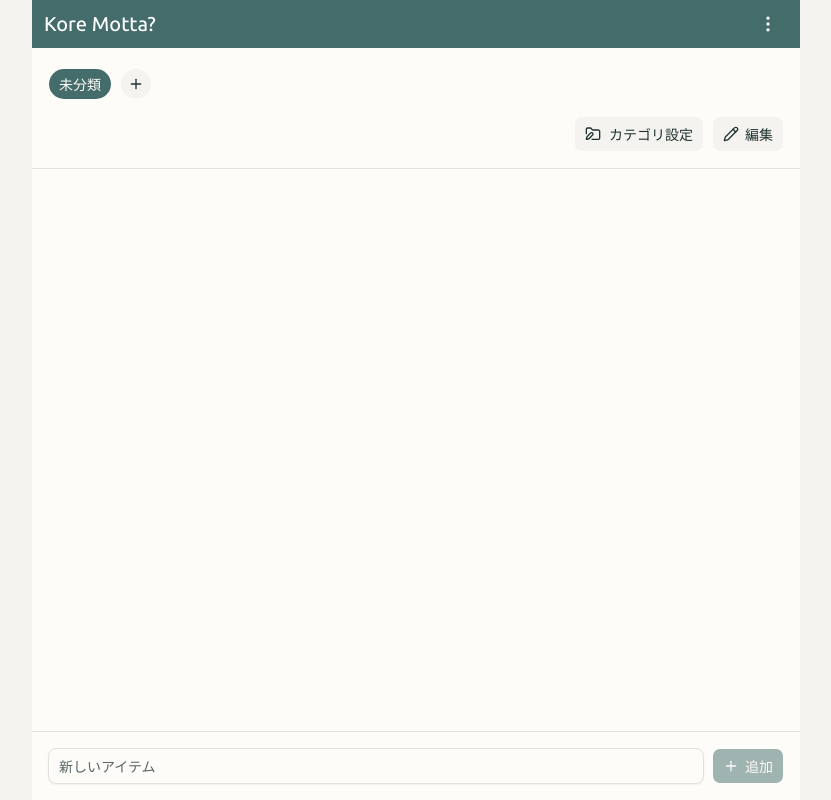
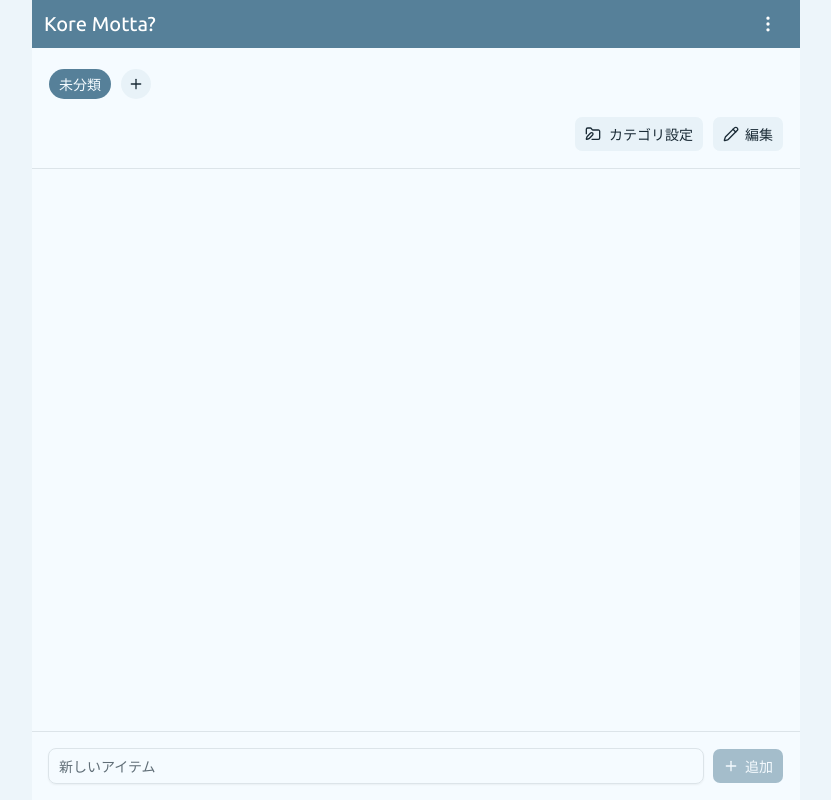
Before and after one commit to kem198/kore-motta, a Next.js app: page / in a window 1280 px wide. Shown: the whole page, without its empty margins (224-1055 px from the left). Built offline with nearby package versions, Linux system fonts and the light colour scheme; a web font is replaced by a local one.

Commit message:
fix: update theme and background colors in manifest and globals CSS

```diff
--- a/src/app/globals.css
+++ b/src/app/globals.css
@@ -51,71 +51,71 @@
 }
 
 :root {
-  --background: oklch(0.99 0.004 90);
-  --foreground: oklch(0.26 0.025 195);
-  --card: oklch(1 0.004 90);
-  --card-foreground: oklch(0.26 0.025 195);
-  --popover: oklch(1 0.004 90);
-  --popover-foreground: oklch(0.26 0.025 195);
-  --primary: oklch(0.5 0.045 195);
-  --primary-foreground: oklch(0.985 0.006 90);
-  --secondary: oklch(0.965 0.006 90);
-  --secondary-foreground: oklch(0.3 0.025 195);
-  --muted: oklch(0.965 0.006 90);
-  --muted-foreground: oklch(0.5 0.018 195);
-  --accent: oklch(0.967 0.008 135);
-  --accent-foreground: oklch(0.21 0.018 135);
+  --background: oklch(0.985 0.008 235);
+  --foreground: oklch(0.22 0.022 235);
+  --card: oklch(0.995 0.006 235);
+  --card-foreground: oklch(0.22 0.022 235);
+  --popover: oklch(0.995 0.006 235);
+  --popover-foreground: oklch(0.22 0.022 235);
+  --primary: oklch(0.58 0.06 235);
+  --primary-foreground: oklch(0.985 0.008 235);
+  --secondary: oklch(0.955 0.014 235);
+  --secondary-foreground: oklch(0.28 0.03 235);
+  --muted: oklch(0.965 0.011 235);
+  --muted-foreground: oklch(0.53 0.022 235);
+  --accent: oklch(0.945 0.019 235);
+  --accent-foreground: oklch(0.28 0.03 235);
   --destructive: oklch(0.577 0.245 27.325);
-  --border: oklch(0.91 0.008 90);
-  --input: oklch(0.91 0.008 90);
-  --ring: oklch(0.61 0.035 195);
-  --chart-1: oklch(0.5 0.045 195);
-  --chart-2: oklch(0.58 0.03 135);
-  --chart-3: oklch(0.62 0.025 85);
-  --chart-4: oklch(0.58 0.025 235);
-  --chart-5: oklch(0.55 0.025 300);
+  --border: oklch(0.915 0.011 235);
+  --input: oklch(0.915 0.011 235);
+  --ring: oklch(0.68 0.042 235);
+  --chart-1: oklch(0.68 0.06 235);
+  --chart-2: oklch(0.61 0.052 215);
+  --chart-3: oklch(0.54 0.045 250);
+  --chart-4: oklch(0.47 0.038 225);
+  --chart-5: oklch(0.4 0.032 240);
   --radius: 0.625rem;
-  --sidebar: oklch(0.98 0.006 90);
-  --sidebar-foreground: oklch(0.26 0.025 195);
-  --sidebar-primary: oklch(0.5 0.045 195);
-  --sidebar-primary-foreground: oklch(0.985 0.006 90);
-  --sidebar-accent: oklch(0.96 0.012 135);
-  --sidebar-accent-foreground: oklch(0.3 0.022 135);
-  --sidebar-border: oklch(0.91 0.008 90);
-  --sidebar-ring: oklch(0.61 0.035 195);
+  --sidebar: oklch(0.98 0.01 235);
+  --sidebar-foreground: oklch(0.22 0.022 235);
+  --sidebar-primary: oklch(0.58 0.06 235);
+  --sidebar-primary-foreground: oklch(0.985 0.008 235);
+  --sidebar-accent: oklch(0.945 0.019 235);
+  --sidebar-accent-foreground: oklch(0.28 0.03 235);
+  --sidebar-border: oklch(0.915 0.011 235);
+  --sidebar-ring: oklch(0.68 0.042 235);
 }
 .dark {
-  --background: oklch(0.19 0.015 195);
-  --foreground: oklch(0.95 0.006 90);
-  --card: oklch(0.24 0.016 195);
-  --card-foreground: oklch(0.95 0.006 90);
-  --popover: oklch(0.24 0.016 195);
-  --popover-foreground: oklch(0.95 0.006 90);
-  --primary: oklch(0.68 0.04 195);
-  --primary-foreground: oklch(0.22 0.018 195);
-  --secondary: oklch(0.28 0.014 90);
-  --secondary-foreground: oklch(0.95 0.006 90);
-  --muted: oklch(0.28 0.014 90);
-  --muted-foreground: oklch(0.73 0.012 90);
-  --accent: oklch(0.274 0.012 135);
-  --accent-foreground: oklch(0.985 0.008 135);
+  --background: oklch(0.2 0.015 235);
+  --foreground: oklch(0.92 0.01 235);
+  --card: oklch(0.225 0.018 235);
+  --card-foreground: oklch(0.92 0.01 235);
+  --popover: oklch(0.225 0.018 235);
+  --popover-foreground: oklch(0.92 0.01 235);
+  --primary: oklch(0.76 0.052 235);
+  --primary-foreground: oklch(0.22 0.022 235);
+  --secondary: oklch(0.29 0.02 235);
+  --secondary-foreground: oklch(0.89 0.01 235);
+  --muted: oklch(0.27 0.016 235);
+  --muted-foreground: oklch(0.68 0.015 235);
+  --accent: oklch(0.31 0.024 235);
+  --accent-foreground: oklch(0.91 0.01 235);
   --destructive: oklch(0.704 0.191 22.216);
-  --border: oklch(1 0 0 / 10%);
-  --input: oklch(1 0 0 / 15%);
-  --ring: oklch(0.65 0.032 195);
-  --chart-1: oklch(0.68 0.04 195);
-  --chart-2: oklch(0.65 0.03 135);
-  --chart-3: oklch(0.7 0.03 85);
-  --chart-4: oklch(0.68 0.03 235);
-  --chart-5: oklch(0.65 0.03 300);
-  --sidebar: oklch(0.23 0.015 195);
-  --sidebar-foreground: oklch(0.95 0.006 90);
-  --sidebar-primary: oklch(0.68 0.04 195);
-  --sidebar-primary-foreground: oklch(0.22 0.018 195);
-  --sidebar-accent: oklch(0.31 0.016 135);
-  --sidebar-accent-foreground: oklch(0.96 0.006 135);
-  --sidebar-border: oklch(1 0 0 / 10%);
-  --sidebar-ring: oklch(0.65 0.032 195);
+  --border: oklch(0.33 0.018 235);
+  --input: oklch(0.33 0.018 235);
+  --ring: oklch(0.64 0.036 235);
+  --chart-1: oklch(0.76 0.052 235);
+  --chart-2: oklch(0.68 0.046 215);
+  --chart-3: oklch(0.61 0.04 250);
+  --chart-4: oklch(0.53 0.035 225);
+  --chart-5: oklch(0.46 0.03 240);
+  --sidebar: oklch(0.215 0.017 235);
+  --sidebar-foreground: oklch(0.92 0.01 235);
+  --sidebar-primary: oklch(0.76 0.052 235);
+  --sidebar-primary-foreground: oklch(0.22 0.022 235);
+  --sidebar-accent: oklch(0.31 0.024 235);
+  --sidebar-accent-foreground: oklch(0.91 0.01 235);
+  --sidebar-border: oklch(0.33 0.018 235);
+  --sidebar-ring: oklch(0.64 0.036 235);
 }
 
 .typeset-docs {
--- a/src/app/manifest.ts
+++ b/src/app/manifest.ts
@@ -7,8 +7,8 @@ export default function manifest(): MetadataRoute.Manifest {
     short_name: SITE_NAME,
     display: "standalone",
     start_url: "/",
-    theme_color: "#446c6b",
-    background_color: "#fdfcf9",
+    theme_color: "#568099",
+    background_color: "#f5fbff",
     icons: [
       {
         src: "/assets/icons/icon-white-192x192.png",
```
